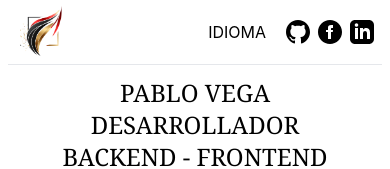
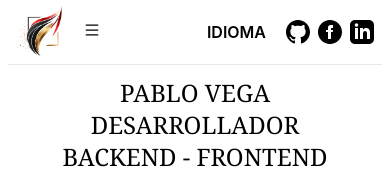
Before and after one commit to PabloVegaAU/portafolio, a React (Create React App) app: page / in a window 390 px wide. Shown: the top 169 px of the page. Built offline with nearby package versions, Linux system fonts and the light colour scheme.

Commit message:
[UPDATE] Header actualizado responsive

```diff
--- a/package.json
+++ b/package.json
@@ -17,6 +17,7 @@
     "react-dom": "^18.2.0",
     "react-helmet-async": "^1.3.0",
     "react-i18next": "^12.1.4",
+    "react-icons": "^4.7.1",
     "react-router-dom": "^6.6.2",
     "react-scripts": "5.0.1",
     "sort-by": "^1.2.0",
--- a/src/components/dropdown/dropchangelanguage.tsx
+++ b/src/components/dropdown/dropchangelanguage.tsx
@@ -7,7 +7,7 @@ export const DropdownLanguage = () => {
   const { i18n, t } = useTranslation();
   const [language, setLanguage] = useState("es");
   const [dropdownShow, setDropdownShow] = useState(false);
-  const dropdownRef = useRef<HTMLDivElement>(null);
+  const dropdownRef = useRef<HTMLButtonElement>(null);
   useClickOutside(dropdownRef, () => setDropdownShow(false));
 
   const handleLangChange = (evt: string) => {
@@ -22,22 +22,18 @@ export const DropdownLanguage = () => {
       <button
         onClick={() => setDropdownShow(!dropdownShow)}
         className="uppercase"
-      >
+        ref={dropdownRef}>
         {t("general.language")}
       </button>
       {dropdownShow && (
-        <div
-          className="absolute bg-white divide-y divide-gray-100 rounded shadow"
-          ref={dropdownRef}
-        >
+        <div className="absolute bg-white divide-y divide-gray-100 rounded shadow">
           <ul className="py-1 text-sm ">
             {Languages.map((lang) => (
               <li
                 className={
                   "block px-4 py-2 hover:bg-gray-100 " +
                   (lang.lng === language ? "bg-gray-100 dark:bg-gray-600" : "")
-                }
-              >
+                }>
                 <button onClick={() => handleLangChange(lang.lng)}>
                   {lang.label}
                 </button>
--- a/src/components/header/header.tsx
+++ b/src/components/header/header.tsx
@@ -1,12 +1,24 @@
-import React from "react";
+import { ReactNode, useEffect, useRef, useState } from "react";
 import { useTranslation } from "react-i18next";
-import { Link } from "react-router-dom";
+import { Link, NavLink } from "react-router-dom";
 import { Paths, PathSociales } from "../../store";
 import { DropdownLanguage } from "../dropdown/dropchangelanguage";
 import { Github, Facebook, LinkedIn } from "../icons";
-
+import { AiOutlineMenu } from "react-icons/ai";
 const Header = () => {
   const { t } = useTranslation();
+  const [isOpen, setIsOpen] = useState(false);
+  const menuLinks = useRef<HTMLDivElement>(null);
+  const activeLink = "text-yellow-400";
+  const inactiveLink = "text-red-900";
+  document.body.classList.add("overflow-auto");
+
+  useEffect(() => {
+    isOpen
+      ? document.body.classList.replace("overflow-auto", "overflow-hidden")
+      : document.body.classList.replace("overflow-hidden", "overflow-auto");
+  }, [isOpen]);
+
   type Link = {
     path: string;
     title: string;
@@ -17,18 +29,18 @@ const Header = () => {
     {
       path: Paths.tools,
       title: t("header.dev_tools_short"),
-      arialabel: "Read more about my dev tools.",
+      arialabel: "Read more about my dev tools."
     },
     {
       path: Paths.tools,
       title: t("header.contact"),
-      arialabel: "Contact with me.",
-    },
+      arialabel: "Contact with me."
+    }
   ];
 
   type Network = {
     path: string;
-    icon: React.ReactNode;
+    icon: ReactNode;
     title: string;
     arialabel: string;
   };
@@ -38,37 +50,42 @@ const Header = () => {
       path: PathSociales.github,
       icon: <Github />,
       title: "Facebook",
-      arialabel: "Redirect to my  GitHub.",
+      arialabel: "Redirect to my  GitHub."
     },
     {
       path: PathSociales.facebook,
       icon: <Facebook />,
       title: "Facebook",
-      arialabel: "Redirect to facebook.",
+      arialabel: "Redirect to facebook."
     },
     {
       path: PathSociales.linkedin,
       icon: <LinkedIn />,
       title: "LinkedIn",
-      arialabel: "Redirect to my LinkedIn.",
-    },
+      arialabel: "Redirect to my LinkedIn."
+    }
   ];
 
   return (
-    <header className="relative bg-white">
+    <header
+      className={
+        "bg-white uppercase font-semibold lg:text-lg" +
+        (isOpen ? "h-screen sm:sm:h-auto" : "")
+      }>
       <div className="container mx-auto px-4 py-1 md:py-3 flex items-center justify-between">
         {/* ROUTES */}
         <div className="hidden sm:flex flex-1 justify-start">
           <ul className="flex flex-row gap-3 items-center">
             {links.map((link, i) => (
               <li key={i} className="text-center">
-                <Link
+                <NavLink
                   to={link.path}
-                  className="uppercase text-xs sm:text-sm md:text-base font-bold"
-                  aria-label={link.arialabel}
-                >
+                  className={({ isActive }) =>
+                    isActive ? activeLink : inactiveLink
+                  }
+                  aria-label={link.arialabel}>
                   {link.title}
-                </Link>
+                </NavLink>
               </li>
             ))}
           </ul>
@@ -78,13 +95,19 @@ const Header = () => {
           <Link
             to={Paths.root}
             aria-label="My universitary's Logo, click to return to the init."
-          >
+            onClick={() => setIsOpen(false)}>
             <img
               src="./imgs/Logo.png"
               alt="Logo"
               className="h-14 sm:h-16 md:h-20"
             />
           </Link>
+          {/* MENU LINKS */}
+          <div className="block sm:hidden self-center ml-5" ref={menuLinks}>
+            <button onClick={() => setIsOpen(!isOpen)}>
+              <AiOutlineMenu />
+            </button>
+          </div>
         </div>
         {/* SOCIAL NETWORKS */}
         <div className="flex flex-1 justify-end">
@@ -98,8 +121,7 @@ const Header = () => {
                   href={network.path}
                   target="_blank"
                   rel="noreferrer"
-                  aria-label={network.arialabel}
-                >
+                  aria-label={network.arialabel}>
                   {network.icon}
                 </a>
               </li>
@@ -107,6 +129,28 @@ const Header = () => {
           </ul>
         </div>
       </div>
+      {/* MENU ROUTES */}
+      {isOpen && (
+        <div className="sm:hidden py-4 h-screen" ref={menuLinks}>
+          <ul className="flex flex-col gap-3 items-center text-sm">
+            {links.map((link, i) => (
+              <li
+                key={i}
+                className="text-center"
+                onClick={() => setIsOpen(false)}>
+                <NavLink
+                  to={link.path}
+                  className={({ isActive }) =>
+                    isActive ? activeLink : inactiveLink
+                  }
+                  aria-label={link.arialabel}>
+                  {link.title}
+                </NavLink>
+              </li>
+            ))}
+          </ul>
+        </div>
+      )}
     </header>
   );
 };
--- a/src/index.css
+++ b/src/index.css
@@ -16,6 +16,21 @@ body {
   -moz-osx-font-smoothing: grayscale;
 }
 
+body::-webkit-scrollbar {
+  width: 0.25rem;
+}
+
+body::-webkit-scrollbar-track {
+  box-shadow: inset 0 0 6px rgb(242, 213, 213);
+}
+
+body::-webkit-scrollbar-thumb {
+  background-color: rgb(248, 62, 62);
+}
+body::-webkit-scrollbar-thumb:hover {
+  background-color: rgb(250, 0, 0);
+}
+
 code {
   font-family: source-code-pro, Menlo, Monaco, Consolas, "Courier New",
     monospace;
--- a/tailwind.config.js
+++ b/tailwind.config.js
@@ -4,8 +4,14 @@ module.exports = {
   content: ["./src/**/*.{js,jsx,ts,tsx}"],
   theme: {
     extend: {
-      colors: { emerald: colors.emerald, rose: colors.rose, cyan: colors.cyan },
-    },
+      colors: {
+        emerald: colors.emerald,
+        amber: colors.amber,
+        rose: colors.rose,
+        cyan: colors.cyan,
+        yellow: colors.yellow
+      }
+    }
   },
-  plugins: [],
+  plugins: []
 };
```
Also changed, not shown: 1 other file (tests, documents, lock files or other folders).
